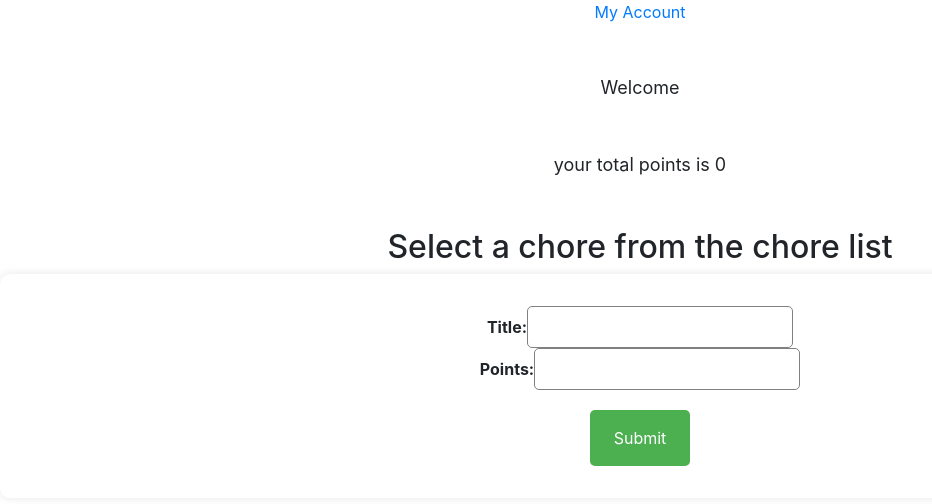
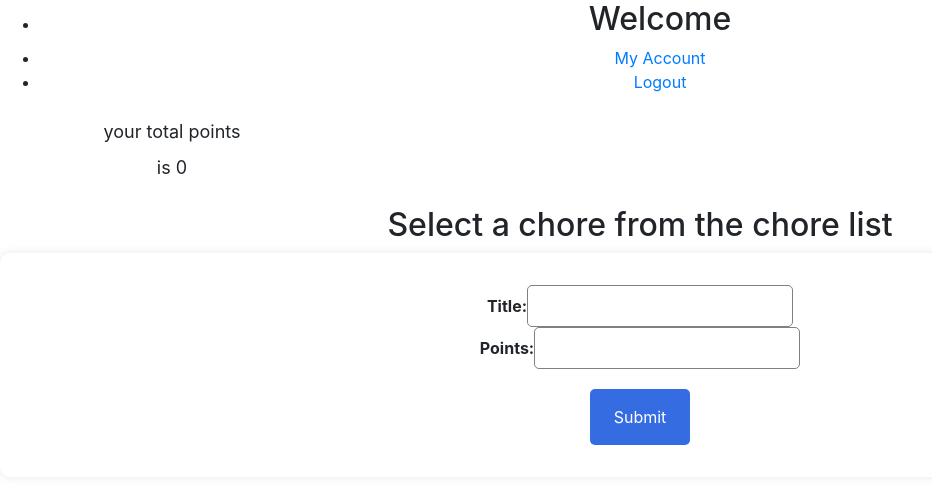
Before and after one commit to masinakh/Sweet-Home-Frontend, a React (Create React App) app: page /home in a window 1280 px wide. Shown: the top 504 px of the page, without its empty margins (0-932 px from the left). Built offline with nearby package versions, Linux system fonts and the light colour scheme.

Commit message:
working on styling the pages

```diff
--- a/src/App.js
+++ b/src/App.js
@@ -182,11 +182,18 @@ function App() {
       .then(() => {
         const updateMarkComplete = selectedChore.map((chore) => {
           if (chore.id === choreToUpdate.id) {
+            const updatedPoints = member.points + choreToUpdate.points
+            setMember({
+              ...member,
+              points:updatedPoints ,
+            });
             return choreToUpdate;
           }
           return chore;
         });
         setSelectedChore(updateMarkComplete);
+
+
       })
       .catch((err) => {
         console.log(err);
--- a/src/components/FamilyList.css
+++ b/src/components/FamilyList.css
@@ -0,0 +1,28 @@
+.list-style-type {
+    list-style-type: none;
+    /* display: flex; */
+    /* flex-direction: column; */
+    /* justify-content:flex-start; */
+    margin-top: .25px;
+    margin-bottom: 30px;
+    margin-right: 10px;
+    column-gap: 30px;
+
+}
+
+.name-color {
+    color:white;
+    font-size:large;
+}
+
+.button {
+    background-color:rgba(54,108,226,1);
+    color: white;
+    padding: 16px 20px;
+    border: none;
+    cursor: pointer;
+    width: 100px;
+    border-radius: 5px;
+    text-align: center;
+    margin-top: 20px;
+}
--- a/src/components/FamilyList.js
+++ b/src/components/FamilyList.js
@@ -1,5 +1,6 @@
 import PropTypes from "prop-types";
 import { Link } from "react-router-dom";
+import "./FamilyList.css";
 
 const FamilyList = ({ familyList, selectMember }) => {
   const familyNameList = [];
@@ -10,14 +11,15 @@ const FamilyList = ({ familyList, selectMember }) => {
         onClick={() => {
           selectMember(member.id);
         }}
+        className="button"
       >
-        <Link to="/home"> {member.name}</Link>
+        <Link to="/home" className="name-color"> {member.name}</Link>
       </li>
     );
   }
   return (
     <div>
-      <ul>{familyNameList}</ul>
+      <ul className="list-style-type">{familyNameList}</ul>
     </div>
   );
 };
--- a/src/components/Nav.js
+++ b/src/components/Nav.js
@@ -0,0 +1,16 @@
+import React from 'react'
+import {Link} from 'react-router-dom'
+
+const Nav = ({member}) => {
+  return (
+    <div>
+      <ul>
+        <li><h2>Welcome {member.name}</h2></li>
+        <li><Link to="/memberAccount">My Account</Link></li>
+        <li><Link to="/">Logout</Link></li>
+      </ul>
+    </div>
+  )
+}
+
+export default Nav
--- a/src/components/NewFamilyMemberForm.css
+++ b/src/components/NewFamilyMemberForm.css
@@ -2,7 +2,7 @@
     display: flex;
     align-items: center;
     justify-content: center;
-    height: 100vh;
+    height: 70vh;
   }
 
   form {
--- a/src/pages/AddFamilyMember.css
+++ b/src/pages/AddFamilyMember.css
@@ -0,0 +1,25 @@
+/* .background {
+    background-image: url("../../public/images/watchararitjan200800092.webp");
+    background-repeat: no-repeat;
+    background-size:150% 100%;
+    background-position:center;
+    background-position-x:-50px;
+
+} */
+.container {
+
+    margin-top: 60px;
+    display:grid;
+    grid-template-columns:2fr 2fr 1fr ;
+}
+
+.family-form {
+    grid-column:2/5;
+    margin-right: 50px;
+}
+
+.family-list {
+    margin-top:50px;
+    grid-column:5/6;
+
+}
--- a/src/pages/AddFamilyMember.js
+++ b/src/pages/AddFamilyMember.js
@@ -1,13 +1,13 @@
 import React from "react";
 import NewFamilyMemberForm from "../components/NewFamilyMemberForm";
 import FamilyList from "../components/FamilyList";
+import "./AddFamilyMember.css"
 
 const AddFamilyMember = ({ addMember, familyId, familyList, selectMember }) => {
   return (
-    <div>
-      <NewFamilyMemberForm addMember={addMember} familyId={familyId} />
-
-      <FamilyList familyList={familyList} selectMember={selectMember} />
+    <div className="container">
+      <div className="family-form" ><NewFamilyMemberForm addMember={addMember} familyId={familyId} /></div>
+      <div className="family-list" ><FamilyList familyList={familyList} selectMember={selectMember} /></div>
     </div>
   );
 };
--- a/src/pages/Home.js
+++ b/src/pages/Home.js
@@ -4,12 +4,13 @@ import { useState, useEffect } from "react";
 import ChoreList from "../components/ChoreList";
 import NewChoreForm from "../components/NewChoreForm";
 import { Link } from "react-router-dom";
+import Nav from "../components/Nav";
 
 const Home = ({ choreList, deleteChore, addChore, member, selectChore }) => {
   return (
     <div>
-      <Link to="/memberAccount">My Account</Link>
-      <p>Welcome {member.name}</p>
+      <Nav member={member}></Nav>
+      {/* <Link to="/memberAccount">My Account</Link> */}
       <p>your total points is {member.points}</p>
       <ChoreList
         choreList={choreList}
--- a/src/pages/Login.css
+++ b/src/pages/Login.css
@@ -42,15 +42,24 @@
   }
 
   p {
+    /* color: red; */
     text-align: center;
     font-size: 18px;
-    margin-top: 50px;
-    margin-bottom: 50px;
-    width: 80%;
-    margin-left: auto;
+    margin-top: 20px;
+    margin-bottom: 20px;
+    width: 8em;
+    margin-left: 100px;
+    margin-right: 100px;
+    line-height: 2;
+  }
+
+  p.text-center {
+   width: 50%;
+   text-align: center;
+   margin-left: auto;
     margin-right: auto;
-    line-height: 1.5;
   }
+
 
   #gSignInWrapper {
     display: flex;
@@ -58,7 +67,7 @@
   }
 
   button {
-    background-color: #4CAF50;
+    background-color:rgba(54,108,226,1);
     color: white;
     padding: 16px 20px;
     border: none;
--- a/src/pages/Login.js
+++ b/src/pages/Login.js
@@ -6,9 +6,9 @@ import "./Login.css";
 
 const Login = ({ createNewFamily }) => {
   return (
-    <>
+    <div>
       <img src="./images/images.jpeg" alt="sweet-home-logo" />
-      <p>
+      <p className='text-center'>
         This App motivate kids to do chores and establish good habits and
         positive behaviors by taking responsibility and turn chores into a fun
         game by achieving goals and scoring points,Then reward those who exceed
@@ -19,7 +19,7 @@ const Login = ({ createNewFamily }) => {
           <button onClick={createNewFamily}>Sign Up</button>
         </Link>
       </div>
-    </>
+    </div>
   );
 };
 
--- a/src/pages/MemberAccount.js
+++ b/src/pages/MemberAccount.js
@@ -4,6 +4,7 @@ import RewardList from "../components/RewardList";
 import NewRewardForm from "../components/NewRewardForm";
 import ChoresToDo from "../components/ChoresToDo";
 import MemberSelectedRewards from "../components/MemberSelectedRewards";
+import Nav from "../components/Nav";
 
 const MemberAccount = ({
   rewardList,
@@ -18,7 +19,9 @@ const MemberAccount = ({
   console.log("hello ", member.familyId);
   return (
     <div>
+      <Nav member={member}></Nav>
       <p>Welcome to your account</p>
+      <p>your total points is {member.points}</p>
       <p>Chore To Do:</p>
       <ChoresToDo selectedChore={selectedChore} markComplete={markComplete} />
 
```
Also changed, not shown: public/images/watchararitjan200800092.webp (added), public/images/wood-doll-couple-lover-stand-in-near-house-model-with-green-bokeh-as-background-self-quarantine-and-stay-safe-at-home-concept-for-coronavirus-2019-ncov-or-covid-19-prevention-free-photo.jpeg (added).
